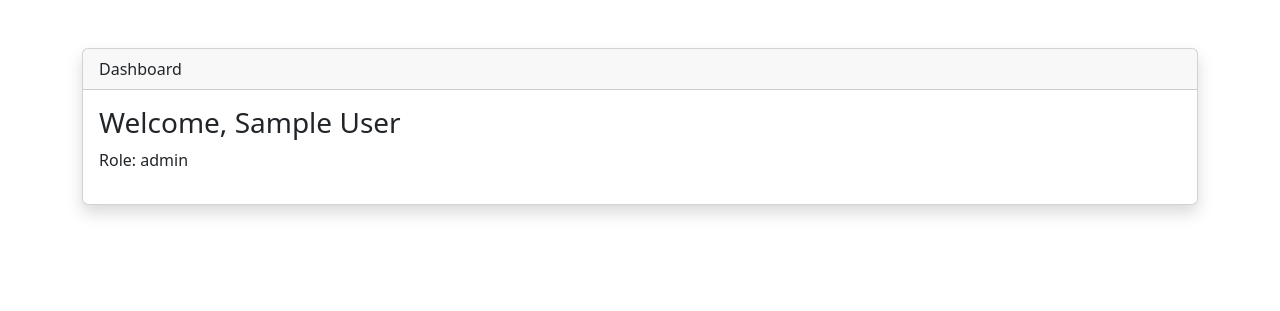
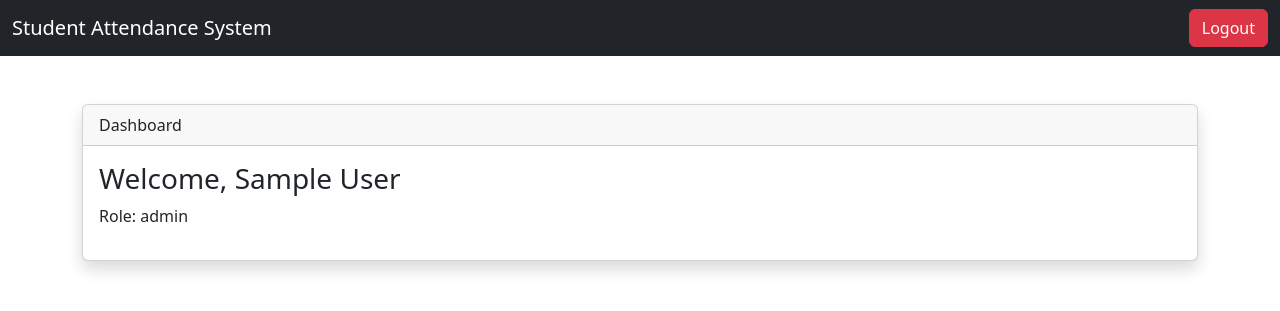
Before and after one commit to tacticoolhabibi/student-attendance-system, a PHP site: page /admin/dashboard.php in a window 1280 px wide. Shown: the top 311 px of the page. Run offline with PHP 8.4, Linux system fonts and the light colour scheme; the visitor is signed in with stand-in values (Sample User, id 1).

Commit message:
Add logout functionality

```diff
--- a/admin/dashboard.php
+++ b/admin/dashboard.php
@@ -17,6 +17,20 @@ if(!isset($_SESSION['user_id'])){
     <link href="https://cdn.jsdelivr.net/npm/bootstrap@5.3.3/dist/css/bootstrap.min.css" rel="stylesheet">
 </head>
 <body>
+
+<nav class="navbar navbar-dark bg-dark">
+    <div class="container-fluid">
+
+        <span class="navbar-brand">
+            Student Attendance System
+        </span>
+
+        <a href="../logout.php" class="btn btn-danger">
+            Logout
+        </a>
+
+    </div>
+</nav>
 
 <div class="container mt-5">
 
```
Also changed, not shown: logout.php (added, +13 -0 lines).
